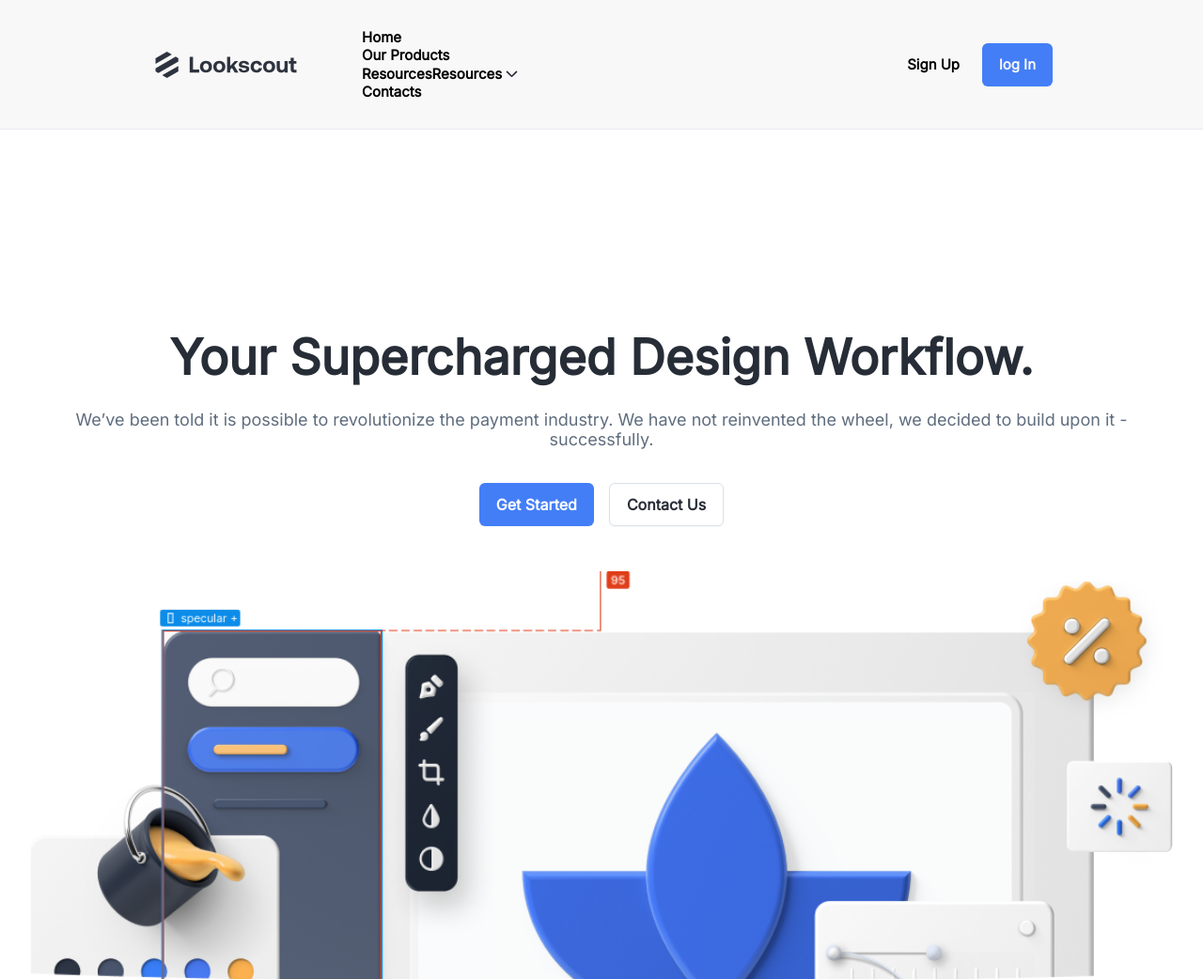
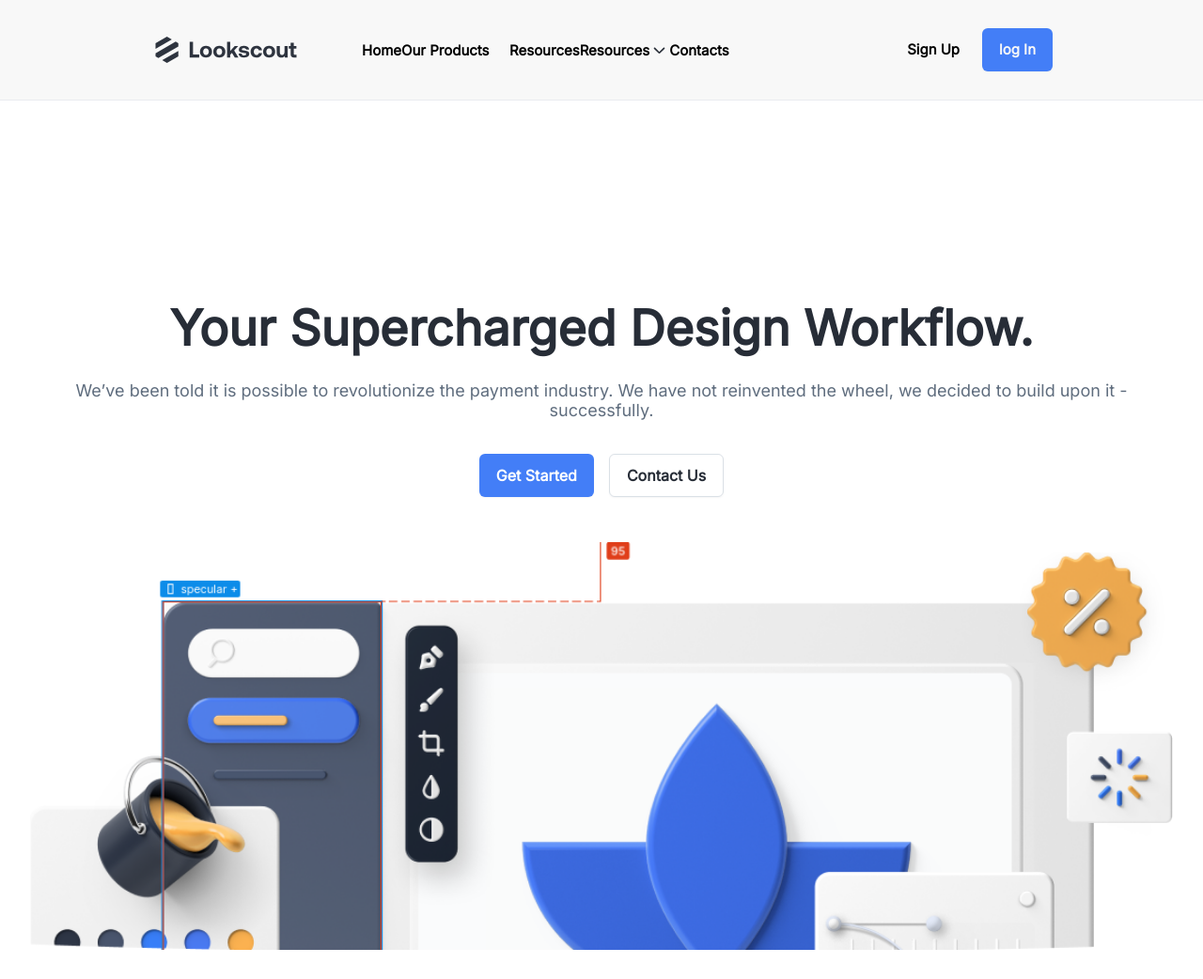
Before and after one commit to MuhammadQasim-QK/My_UI_Assignment, a plain HTML site: page index.html in a window 1280 px wide. Shown: the top 1042 px of the page at 94% size. Drawn offline with Linux system fonts and the light colour scheme.

Commit message:
Update style.css

```diff
--- a/CSS/style.css
+++ b/CSS/style.css
@@ -30,7 +30,13 @@
   flex-direction: column;
   gap: 48px;
 }
-
+ul{
+    list-style-type: none;
+    padding: 0;
+    margin: 0;
+    display: flex;
+    align-items: center;
+}
 /*List syle and achor tag style adjustmnet*/
 li{
   list-style: none;
```
